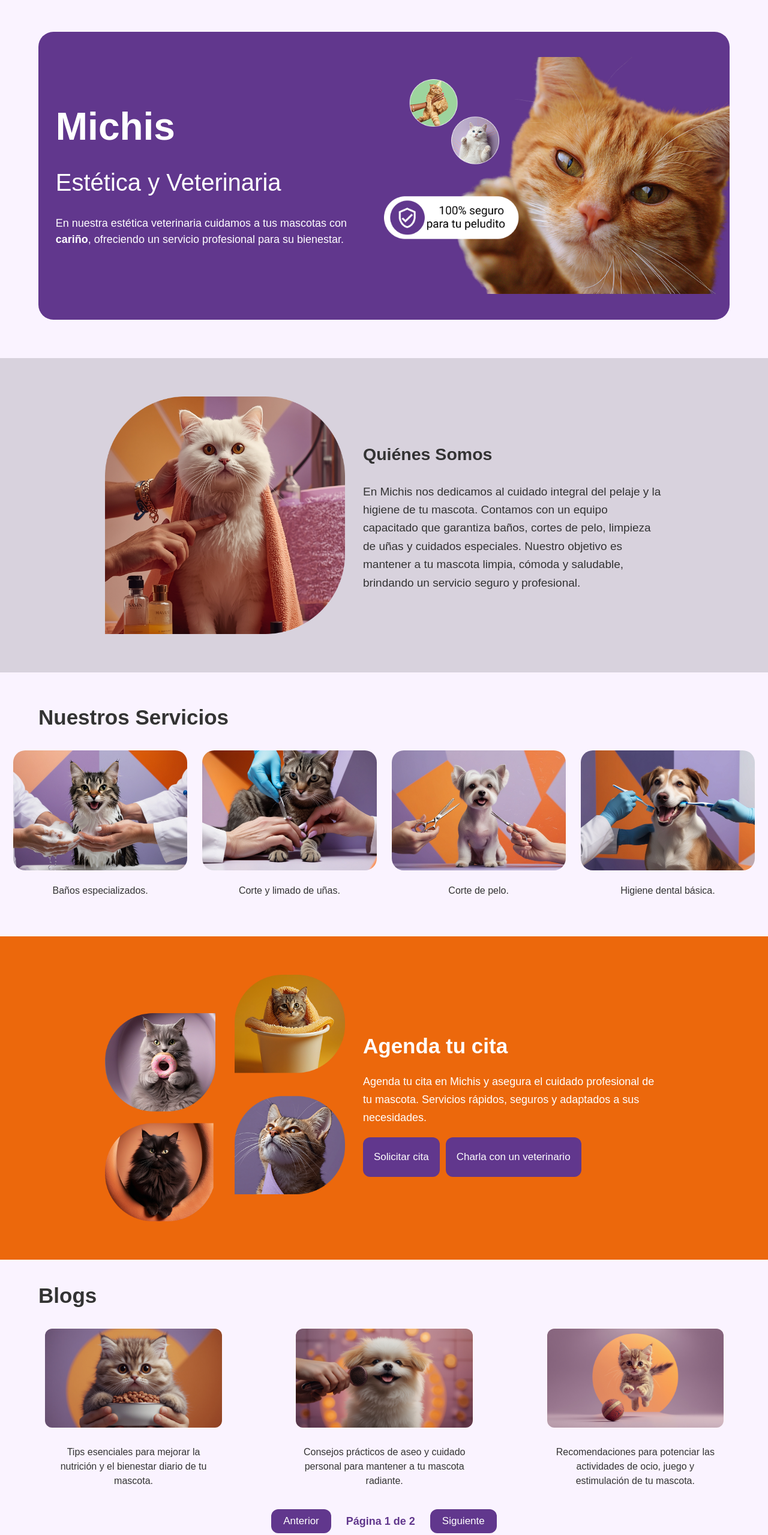
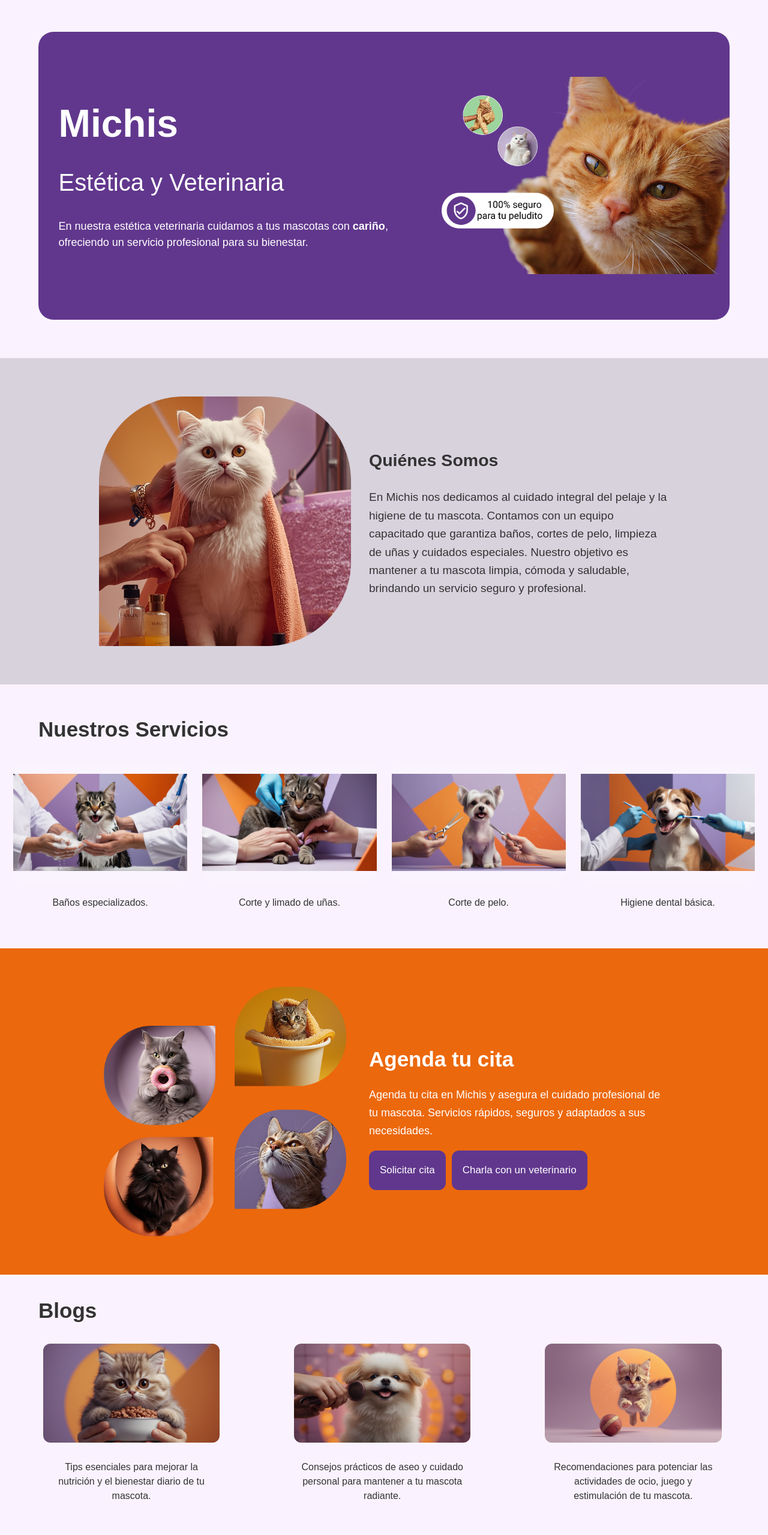
Before and after one commit to calizayairis/proyecto_web, a plain HTML site: page index.html in a window 1280 px wide. Shown: the part 100-2659 px from the top of the page at 60% size. Drawn offline with Linux system fonts and the light colour scheme.

Commit message:
Se realizan actualizaciones para la responsividad en todos los dispositivos.

```diff
--- a/css/estilo_index.css
+++ b/css/estilo_index.css
@@ -137,12 +137,12 @@ body {
 }
 
 .cajaInicio img {
-    height: 100%;
-    max-height: 30rem;
-    width: auto;
-    max-width: 50%;
+    width: 100%;
+    max-width: 480px;
+    height: auto;
+    max-height: 28rem;
     margin: 0;
-    object-fit: cover;
+    object-fit: contain;
 }
 
 .cajaInicio h1 {
@@ -182,10 +182,10 @@ body {
 
 .cajaSomos img {
     height: auto;
-    max-height: 30rem;
+    max-height: 26rem;
     width: 100%;
-    max-width: 400px;
-    object-fit: cover;
+    max-width: 420px;
+    object-fit: contain;
 }
 
 .textoA {
@@ -226,7 +226,8 @@ body {
     width: 100%;
     height: 200px;
     border-radius: 20px;
-    object-fit: cover;
+    object-fit: contain;
+    background: #faf4ff;
 }
 
 .serv1 p {
@@ -262,10 +263,10 @@ body {
 
 .cajaCita img {
     height: auto;
-    max-height: 30rem;
+    max-height: 26rem;
     width: 100%;
-    max-width: 400px;
-    object-fit: cover;
+    max-width: 420px;
+    object-fit: contain;
 }
 
 .cajaCita div {
@@ -301,9 +302,12 @@ body {
 
 
 .blog{
+    display: block;
     text-decoration: none;
-    margin-left: 7px;
+    margin: 0 auto;
     justify-content: center;
+    width: 100%;
+    max-width: 360px;
 }
 
 /* T */
@@ -318,13 +322,17 @@ body {
     text-align: center;
     transition: transform 0.3s ease;
     width: 310px;
+    margin: 0 auto;
 }
 .tip1:hover {
     transform: scale(1.03);
 }
 .tipImg {
     width: 95%;
+    max-height: 240px;
+    object-fit: contain;
     border-radius: 12px;
+    background: #faf4ff;
 }
 .tip1 p {
     font-size: 16px;
@@ -617,6 +625,7 @@ textarea {
         width: 100%;
         max-width: 100%;
         height: auto;
+        max-height: 22rem;
     }
 
     .cajaSomos {
@@ -739,32 +748,6 @@ textarea {
 .oculto {
     display: none;
 }
-.cajaPaginas {
-    display: flex;
-    justify-content: center;
-    align-items: center;
-    gap: 15px;
-    margin: 15px 0 30px;
-}
-.cajaPaginas button {
-    background: #61378d;
-    color: white;
-    border: none;
-    padding: 10px 20px;
-    font-size: 17px;
-    border-radius: 12px;
-    cursor: pointer;
-}
-.cajaPaginas button:hover {
-    background: #4e2c70;
-    transform: scale(1.05);
-    transition: 0.3s ease;
-}
-#Actual {
-    font-size: 18px;
-    font-weight: bold;
-    color: #61378d;
-}
 
 html {
     scroll-behavior: smooth;
```
Also changed, not shown: css/est_blogs.css (+8 -11 lines).
